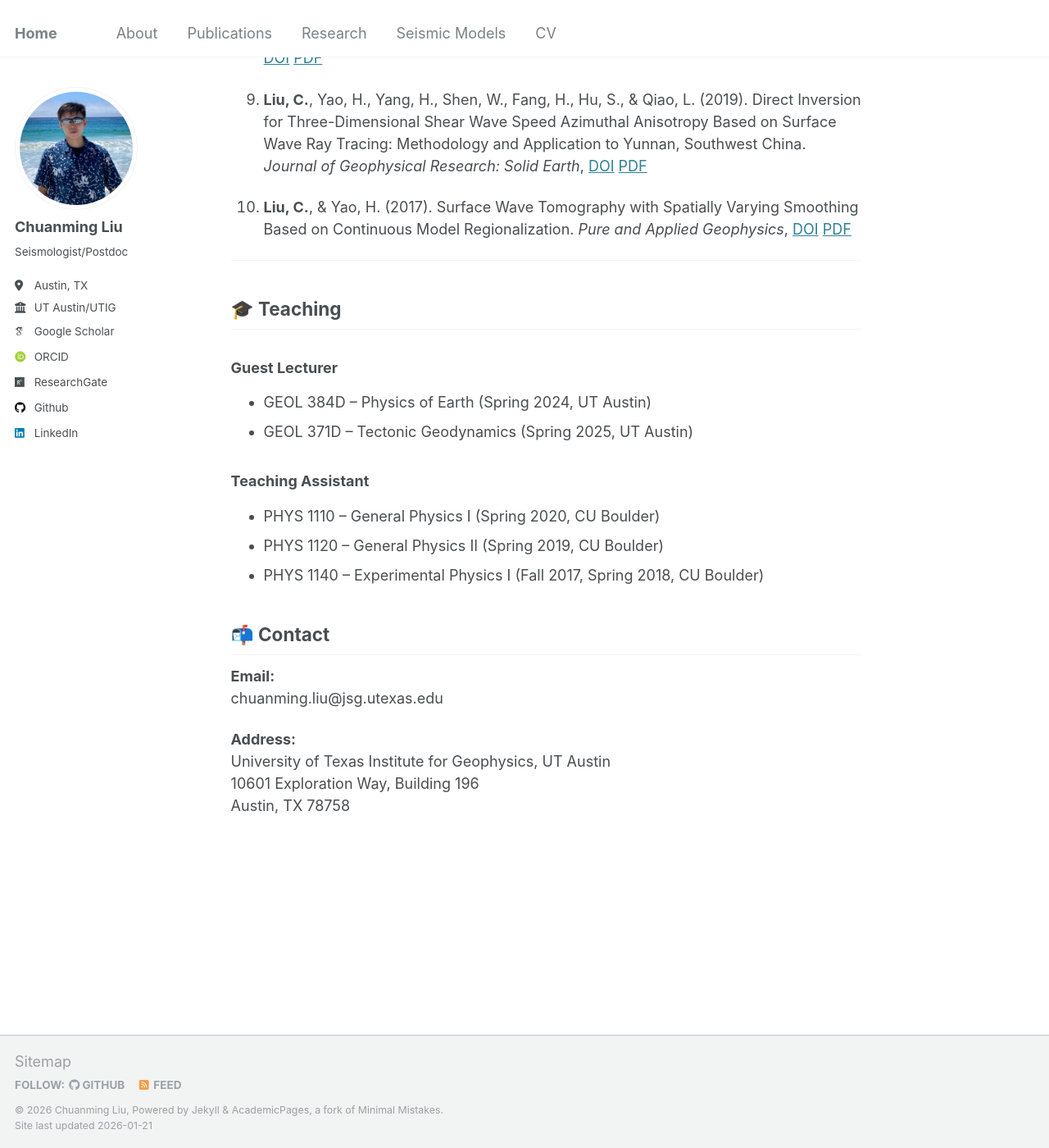
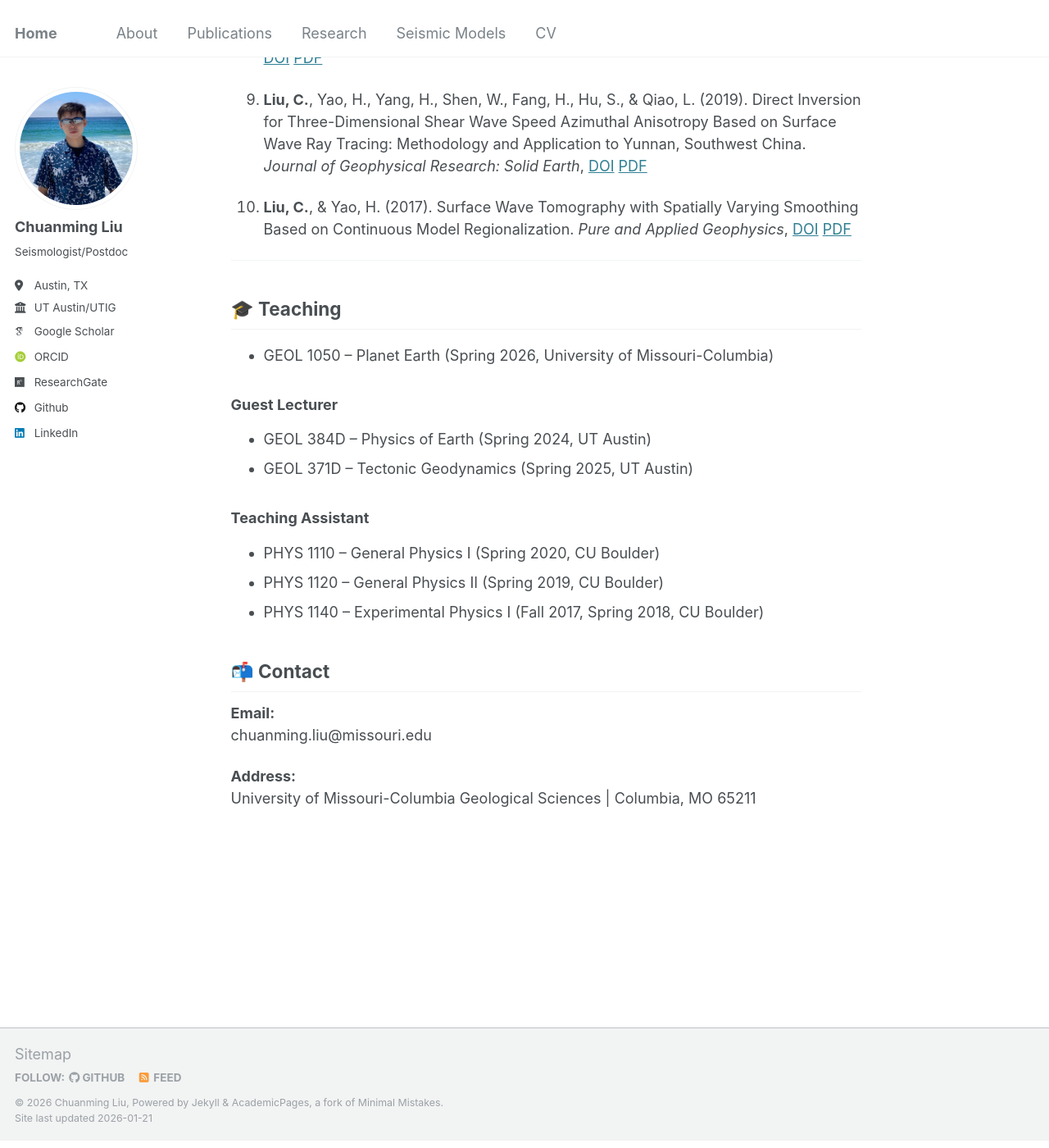
Before and after one commit to Chuanming-Liu/Chuanming-Liu.github.io, a Jekyll site: the page built from _pages/about.md, in a window 1280 px wide and 1400 px high, scrolled down 1514 px. Shown: the whole window at 82% size. Built offline with Jekyll 4.4.1, drawn with Linux system fonts in a browser that asks for light colours; some web fonts are replaced.

Commit message:
Update contact information and teaching details

```diff
--- a/_pages/about.md
+++ b/_pages/about.md
@@ -50,6 +50,7 @@ His current research focuses on advancing seismic imaging techniques and explori
 
 ---
 ## 🎓 Teaching
+- GEOL 1050 – Planet Earth (Spring 2026, University of Missouri-Columbia)
 
 ### **Guest Lecturer**
 - GEOL 384D – Physics of Earth (Spring 2024, UT Austin)
@@ -66,9 +67,8 @@ His current research focuses on advancing seismic imaging techniques and explori
 ## 📬 Contact
 
 **Email:**
-chuanming.liu@jsg.utexas.edu
+chuanming.liu@missouri.edu
 
 **Address:**
-University of Texas Institute for Geophysics, UT Austin
-10601 Exploration Way, Building 196
-Austin, TX 78758
+University of Missouri-Columbia
+Geological Sciences | Columbia, MO 65211
```
